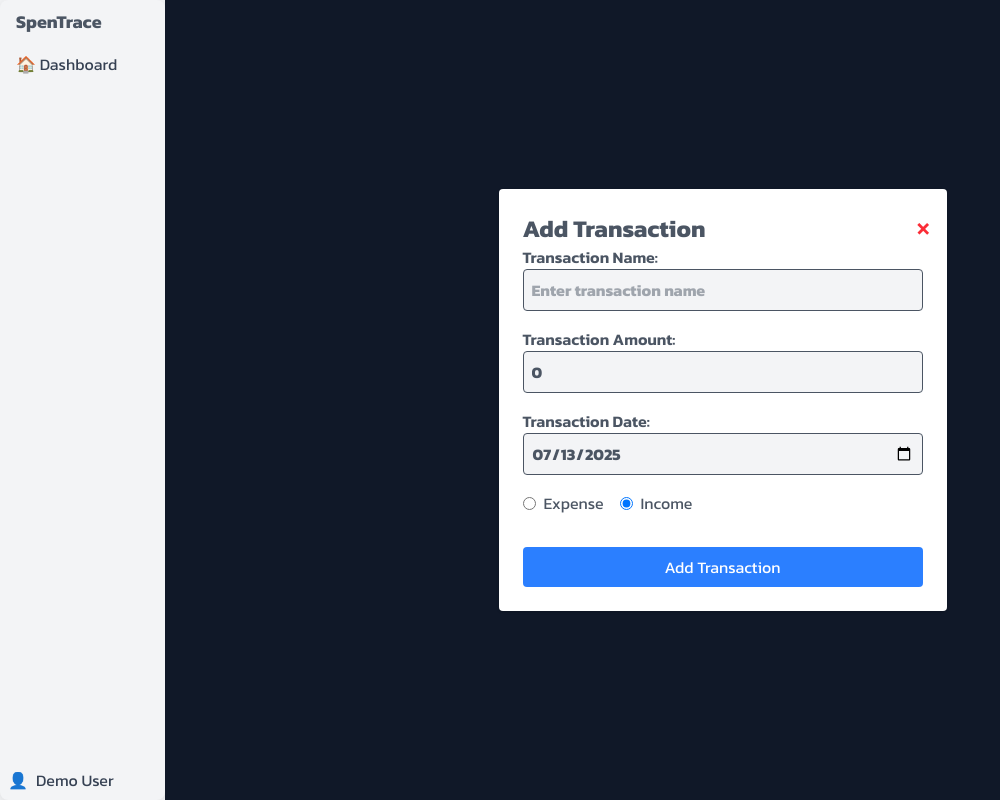
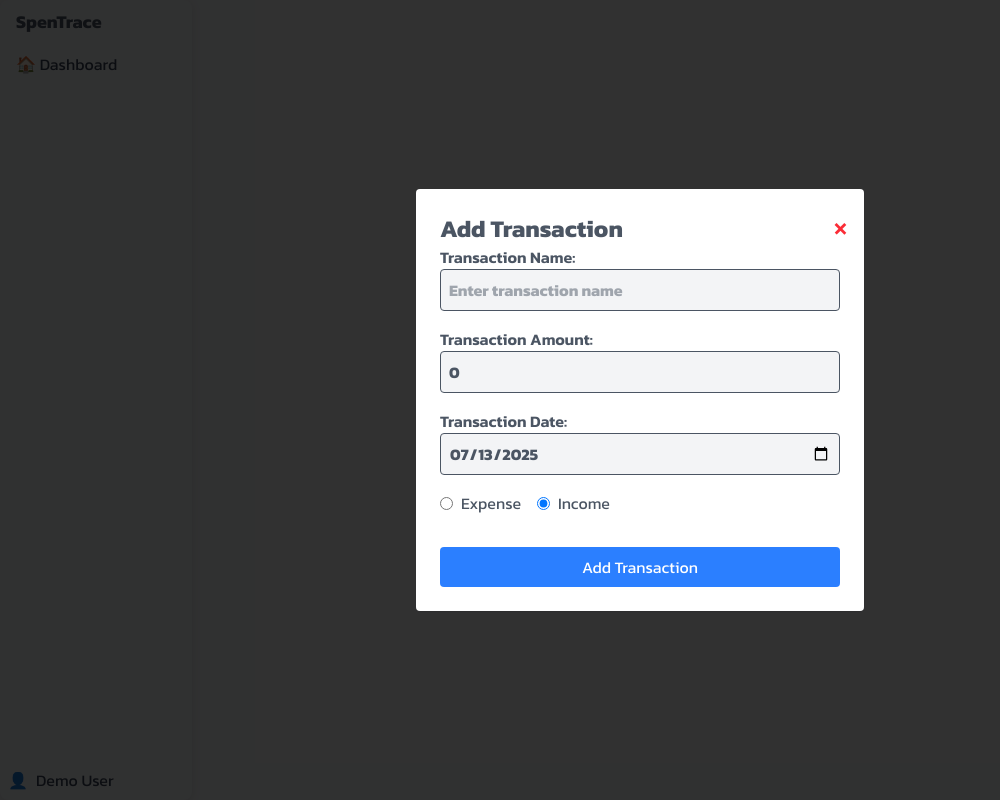
Before and after one commit to Bernard-Calma/spentrace, a Next.js app: page /demo/add-transaction in a window 1280 px wide. Shown: the whole page, without its empty margins (0-1000 px from the left). Built offline with nearby package versions, Linux system fonts and the light colour scheme.

Commit message:
style(Overlay): Background color
Change Overlay style from tailwind to scss to properly add opacity

```diff
--- a/app/demo/transactions/components/AddTransaction.tsx
+++ b/app/demo/transactions/components/AddTransaction.tsx
@@ -73,10 +73,10 @@ const AddTransaction = ({ hideComponent }: { hideComponent: () => void }) => {
   };
 
   return (
-    <div className="overlay flex items-center justify-center fixed inset-0 bg-black opacity-80 z-50">
+    <div className="overlay flex items-center justify-center">
       <form
         onSubmit={handleAddTransaction}
-        className="add-transaction-modal w-96 relative bg-white p-4 rounded-lg shadow-lg"
+        className="add-transaction-form w-96 relative bg-white p-4 rounded-lg shadow-lg"
       >
         <button
           onClick={hideComponent}
--- a/styles/globals.css
+++ b/styles/globals.css
@@ -79,4 +79,14 @@ nav {
 }
 .list-preview ul li:last-child {
   border-bottom: none;
+}
+
+.overlay {
+  position: fixed;
+  top: 0;
+  left: 0;
+  width: 100%;
+  height: 100%;
+  background-color: rgba(0, 0, 0, 0.8);
+  z-index: 50;
 }/*# sourceMappingURL=globals.css.map */
--- a/styles/globals.scss
+++ b/styles/globals.scss
@@ -77,3 +77,13 @@ nav {
     }
   }
 }
+
+.overlay {
+  position: fixed;
+  top: 0;
+  left: 0;
+  width: 100%;
+  height: 100%;
+  background-color: rgba(0, 0, 0, 0.8);
+  z-index: 50;
+}
```
Also changed, not shown: 1 other file (tests, documents, lock files or other folders).
